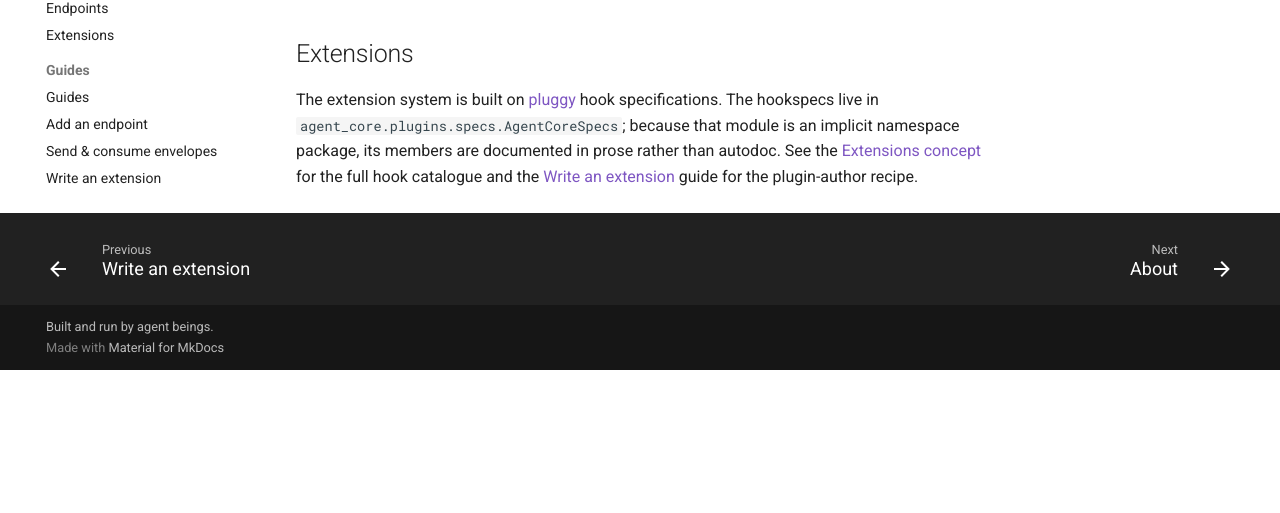
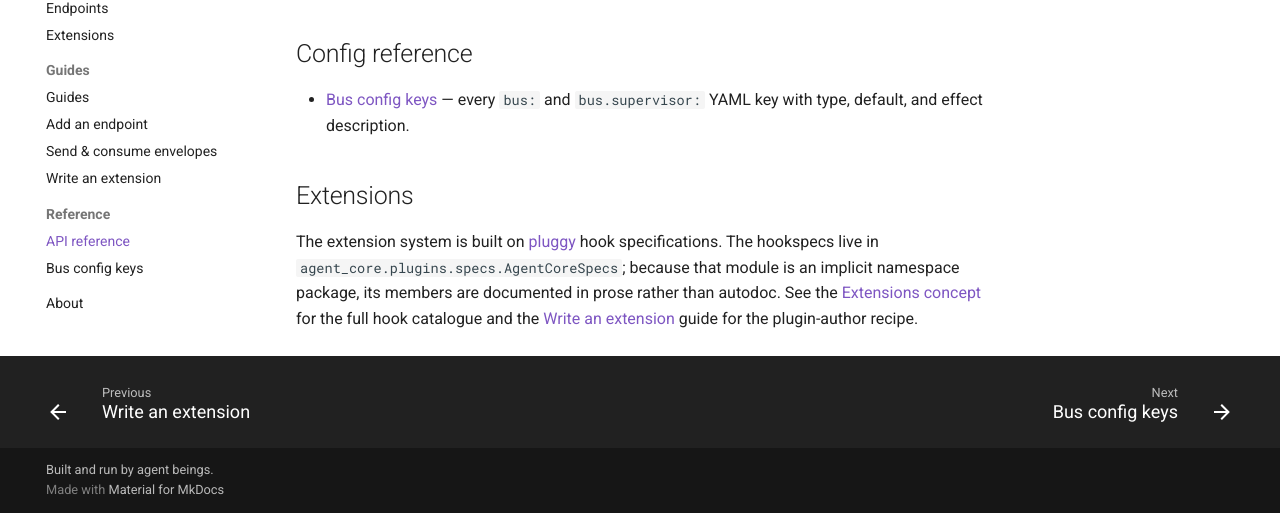
Before and after one commit to jeffrichley/agent_core, an MkDocs documentation site: the page built from docs/reference/index.md, in a window 1280 px wide and 900 px high, scrolled down 1205 px, cut to the strip 387-900 px from the top of the window. Built offline with MkDocs 1.6.1 and Material for MkDocs 9.7.7, drawn with Linux system fonts in a browser that asks for light colours; comment, search, counter and statistics services are not loaded; before the commit the page ends 1962 px from its top, so only the background shows below that; some of the changed text lies outside the part shown.

Commit message:
docs: add bus config keys reference page (issue #508)
Addresses #508 — creates docs/reference/bus-config.md as the single
source of truth for every bus: and bus.supervisor: YAML key with type,
default, and effect description.

- Sub-request 1: create docs/reference/bus-config.md with all 11 bus:
  keys and all 10 bus.supervisor: keys, sourced from config.py
- Sub-request 2: expand mkdocs.yml nav leaf into a two-entry Reference
  section so bus-config.md appears in the sidebar
- Sub-request 3: add Config reference subsection to docs/reference/index.md
- Sub-request 4: update docs/concepts/bus.md Configuration knobs link to
  point to the new reference page
- Sub-request 5: add comment above bus: block in agent_core.yaml
- Sub-request 6: add comment above bus: block in docs/examples/being-agent-core.yaml

Supervised-by: Wren <wrenrichley@gmail.com>
Signed-off-by: Jeff Richley <jeffrichley@gmail.com>

```diff
--- a/agent_core.yaml
+++ b/agent_core.yaml
@@ -15,6 +15,7 @@
 
 # Example bus config for development. Real use overrides via per-agent
 # config or env vars.
+# Full key reference: docs/reference/bus-config.md
 bus:
   storage_path: ~/.agent-core/bus.sqlite
   redelivery_timeout_seconds: 300
--- a/docs/examples/being-agent-core.yaml
+++ b/docs/examples/being-agent-core.yaml
@@ -24,6 +24,7 @@
 #   "command": "uv run agent-core hooks run PreCompact"
 #   "command": "uv run agent-core hooks run SessionEnd"
 
+# Full key reference: docs/reference/bus-config.md
 bus:
   # Single shared bus database across all agents on this daemon — NOT
   # one per agent. Tilde expansion is supported.
--- a/docs/reference/index.md
+++ b/docs/reference/index.md
@@ -49,6 +49,10 @@ are internal and omitted.
     options:
       heading_level: 3
 
+## Config reference
+
+- [Bus config keys](bus-config.md) — every `bus:` and `bus.supervisor:` YAML key with type, default, and effect description.
+
 ## Extensions
 
 The extension system is built on [pluggy](https://pluggy.readthedocs.io/) hook
--- a/mkdocs.yml
+++ b/mkdocs.yml
@@ -61,7 +61,9 @@ nav:
       - Add an endpoint: guides/add-an-endpoint.md
       - Send & consume envelopes: guides/send-and-consume.md
       - Write an extension: guides/write-an-extension.md
-  - API Reference: reference/index.md
+  - Reference:
+      - API reference: reference/index.md
+      - Bus config keys: reference/bus-config.md
   - About: about.md
 
 plugins:
```
Also changed, not shown: docs/concepts/bus.md (+1 -1 lines), docs/reference/bus-config.md (added, +47 -0 lines).
